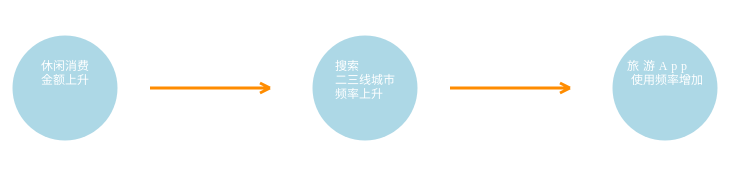
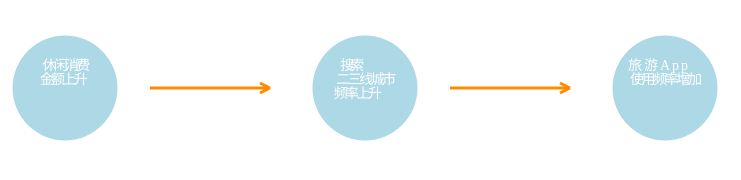
Before and after one commit to Shim19/flowchart2, a plain HTML site: page index.html in a window 1280 px wide. Shown: the full height of the page, 28-769 px from the left. Drawn offline with nearby package versions, Linux system fonts and the light colour scheme.

Commit message:
Update index.html

```diff
--- a/index.html
+++ b/index.html
@@ -159,7 +159,7 @@
                 .text(function (d) {
                     return d;
                 })
-				.attr("font-size", "12px")
+				.attr("font-size", "14px")
                 .attr("fill", "white")
 				.attr("text-anchor", "middle")
                 .transition()
```
